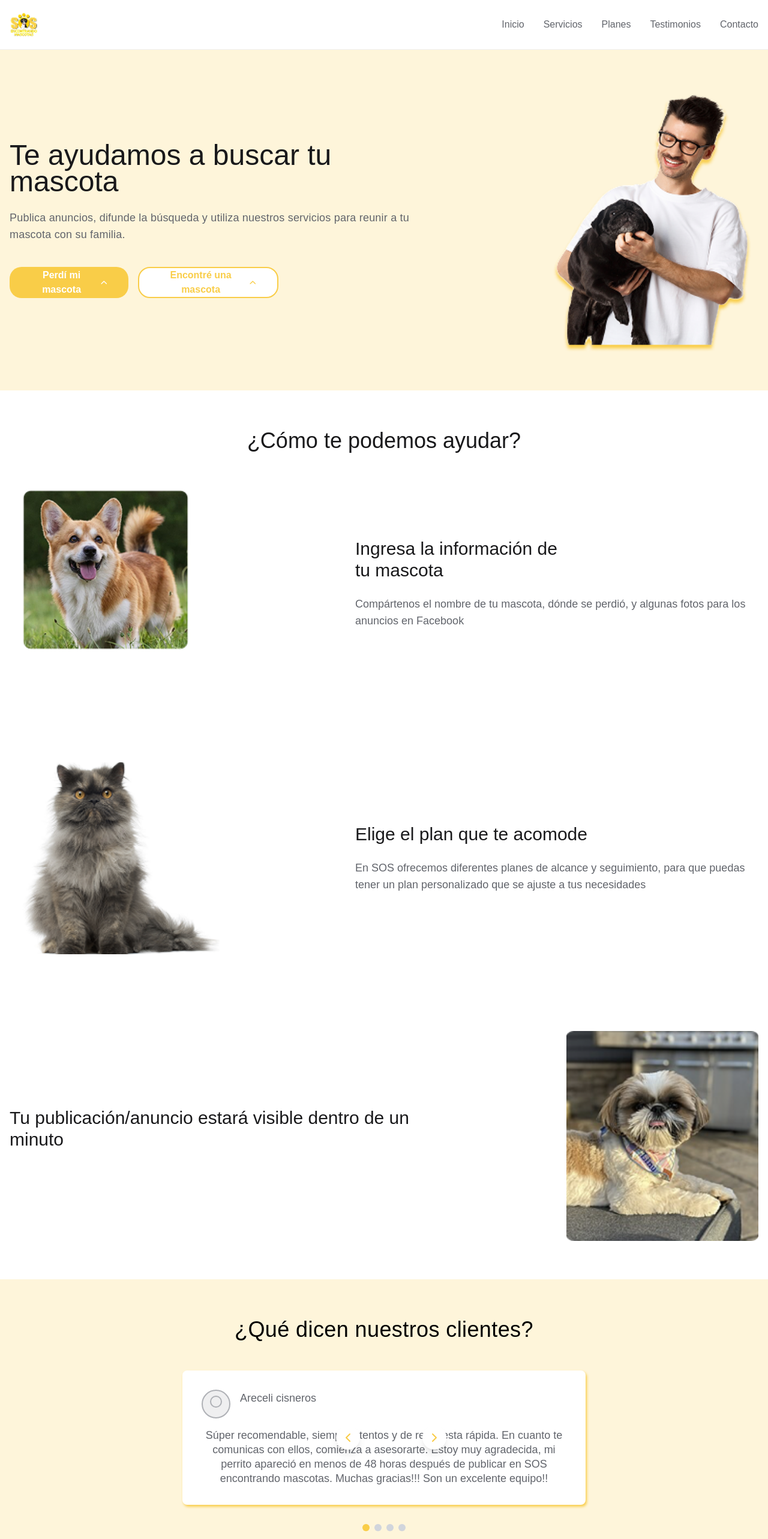
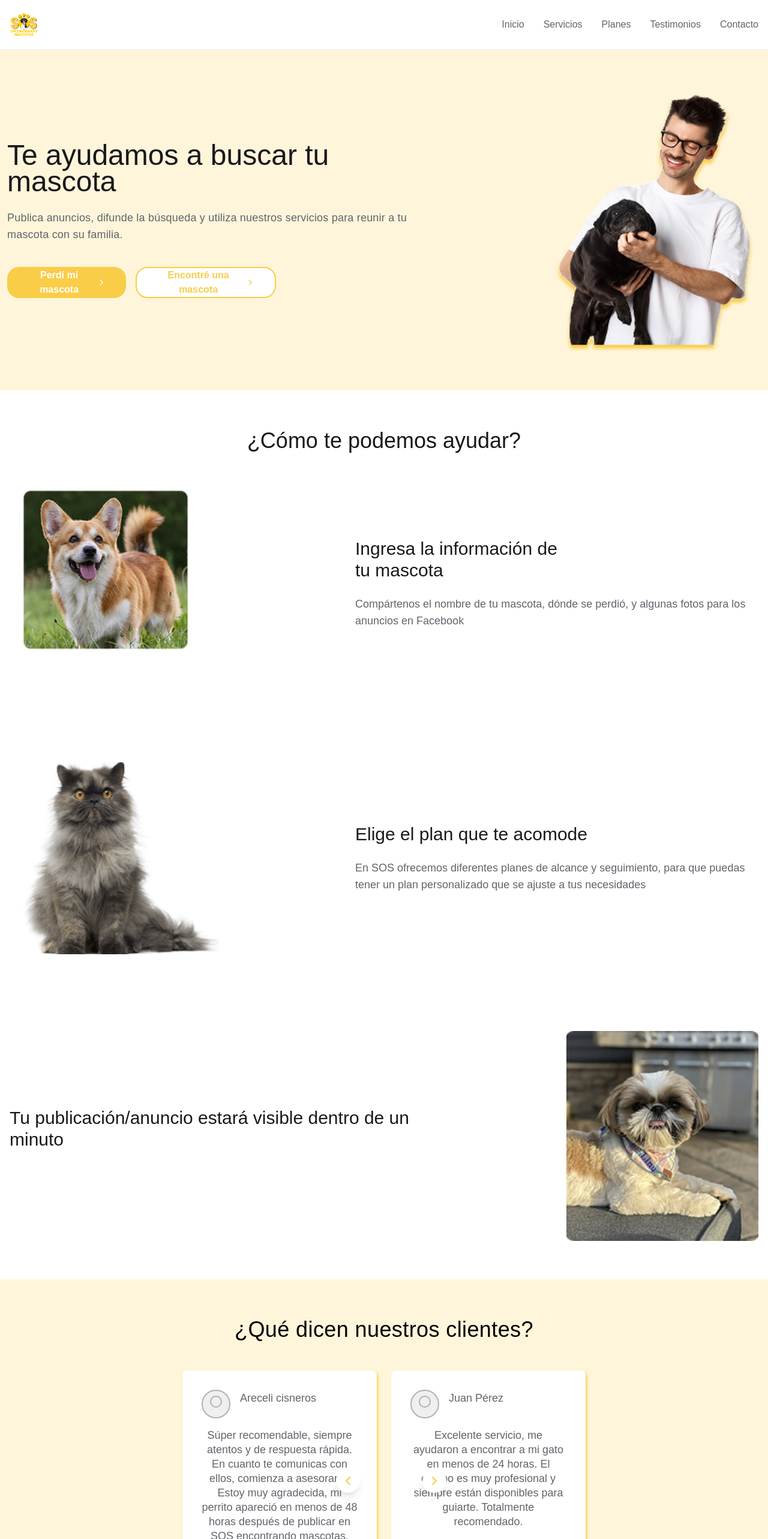
Before and after one commit to AztlanConsulting/SOS-FullStack, a React (Vite) app in the folder frontend/: page / in a window 1280 px wide. Shown: the top 2566 px of the page at 60% size. Built offline with nearby package versions, Linux system fonts and the light colour scheme.

Commit message:
[FIX]margin

```diff
--- a/frontend/src/App.css
+++ b/frontend/src/App.css
@@ -1,5 +1,4 @@
 #root {
-  max-width: 1280px;
   margin: 0 auto;
   text-align: center;
 }
--- a/frontend/src/presentation/pages/landing/components/Header.tsx
+++ b/frontend/src/presentation/pages/landing/components/Header.tsx
@@ -12,7 +12,7 @@ const Header = () => {
   return (
     <header className="bg-white border-b border-light-gray px-4 py-4 lg:py-[17px] w-full">
       <div className="w-full flex items-center justify-between">
-        <img src="/1 81.png" alt="Logo" className="w-10 h-10 lg:w-12 lg:h-12" />
+        <img src="/1.png" alt="Logo" className="w-10 h-10 lg:w-12 lg:h-12" />
 
         <nav className="hidden lg:flex items-center gap-8">
           {navLinks.map((link) => (
--- a/frontend/src/presentation/pages/landing/components/HeroSection.tsx
+++ b/frontend/src/presentation/pages/landing/components/HeroSection.tsx
@@ -3,7 +3,14 @@ import { ChevronRight } from './icons';
 const HeroSection = () => {
   return (
     <section className="relative bg-[rgba(249,205,72,0.20)] overflow-hidden py-8 lg:py-16">
-      <div className="w-full px-4">
+      <div className="lg:hidden fixed right-0 top-2/3 -translate-y-1/2 z-[1000]">
+        <div className="w-[30px] h-[104px] bg-primary-yellow rounded-tl-[8px] rounded-bl-[8px] flex items-center justify-center">
+          <span className="text-sm font-medium text-black -rotate-90 whitespace-nowrap tracking-[0.16px]">
+            Síguenos
+          </span>
+        </div>
+      </div>
+      <div className="w-full px-3">
         <div className="flex flex-col lg:flex-row lg:items-center lg:justify-between gap-8">
           <div className="flex-1 max-w-xl lg:max-w-2xl order-2 lg:order-1 text-left">
             <h1 className="text-[32px] lg:text-4xl xl:text-5xl font-medium text-dark leading-tight lg:leading-[44px] mb-4 lg:mb-6">
@@ -17,12 +24,12 @@ const HeroSection = () => {
             <div className="flex flex-col sm:flex-row gap-3 lg:gap-4 max-w-md">
               <button className="h-[47px] lg:h-[52px] px-6 lg:px-8 bg-primary-yellow text-white rounded-[20px] font-semibold text-base flex items-center justify-center gap-2 hover:opacity-90 transition-opacity">
                 Perdí mi mascota
-                <ChevronRight className="w-5 h-5 rotate-[-90deg]" />
+                <ChevronRight className="w-5 h-5 " />
               </button>
 
               <button className="h-[47px] lg:h-[52px] px-6 lg:px-8 bg-white text-primary-yellow rounded-[20px] font-semibold text-base border-2 border-primary-yellow flex items-center justify-center gap-2 hover:bg-gray-50 transition-colors">
                 Encontré una mascota
-                <ChevronRight className="w-5 h-5 rotate-[-90deg]" />
+                <ChevronRight className="w-5 h-5 " />
               </button>
             </div>
           </div>
@@ -34,13 +41,6 @@ const HeroSection = () => {
               className="w-[215px] h-[283px] lg:w-[300px] lg:h-[380px] xl:w-[350px] xl:h-[440px] rounded-lg"
             />
 
-            <div className="lg:hidden absolute right-0 top-1/2 -translate-y-1/2">
-              <div className="w-[30px] h-[104px] bg-primary-yellow rounded-tl-[8px] rounded-bl-[8px] flex items-end justify-center py-4">
-                <span className="text-sm font-medium text-black rotate-[-90deg] whitespace-nowrap tracking-[0.16px]">
-                  Síguenos
-                </span>
-              </div>
-            </div>
           </div>
         </div>
       </div>
--- a/frontend/src/presentation/pages/landing/components/TestimonialsSection.tsx
+++ b/frontend/src/presentation/pages/landing/components/TestimonialsSection.tsx
@@ -42,16 +42,20 @@ const TestimonialsSection = () => {
   const [currentIndex, setCurrentIndex] = useState(0);
 
   const totalSlides = testimonials.length;
+  const totalPairs = Math.ceil(totalSlides / 2);
 
   const nextSlide = () => {
-    setCurrentIndex((prev) => (prev + 1) % totalSlides);
+    setCurrentIndex((prev) => (prev + 2) % totalSlides);
   };
 
   const prevSlide = () => {
-    setCurrentIndex((prev) => (prev - 1 + totalSlides) % totalSlides);
+    setCurrentIndex((prev) => (prev - 2 + totalSlides) % totalSlides);
   };
 
-  const displayedTestimonial = testimonials[currentIndex];
+  const displayedTestimonials = [
+    testimonials[currentIndex],
+    testimonials[(currentIndex + 1) % totalSlides],
+  ];
 
   return (
     <section className="bg-[rgba(249,205,72,0.20)] overflow-hidden py-8 lg:py-16">
@@ -61,11 +65,18 @@ const TestimonialsSection = () => {
         </h2>
 
         <div className="relative">
-          <div className="grid grid-cols-1 gap-6 max-w-2xl mx-auto">
-            <TestimonialCard
-              name={displayedTestimonial.name}
-              text={displayedTestimonial.text}
-            />
+          <div className="grid grid-cols-1 lg:grid-cols-2 gap-6 max-w-2xl mx-auto">
+            {displayedTestimonials.map((testimonial, index) => (
+              <div
+                key={`${testimonial.id}-${index}`}
+                className={index === 1 ? 'hidden lg:block' : ''}
+              >
+                <TestimonialCard
+                  name={testimonial.name}
+                  text={testimonial.text}
+                />
+              </div>
+            ))}
           </div>
 
           <button
@@ -84,12 +95,12 @@ const TestimonialsSection = () => {
         </div>
 
         <div className="flex justify-center mt-8 gap-2">
-          {testimonials.map((_, index) => (
+          {Array.from({ length: totalPairs }).map((_, index) => (
             <button
               key={index}
-              onClick={() => setCurrentIndex(index)}
+              onClick={() => setCurrentIndex(index * 2)}
               className={`w-3 h-3 rounded-full transition-colors ${
-                index === currentIndex
+                Math.floor(currentIndex / 2) === index
                   ? 'bg-primary-yellow'
                   : 'bg-gray-300 hover:bg-gray-400'
               }`}
```
Also changed, not shown: frontend/public/1 81.png (deleted), frontend/public/1.png (added).
